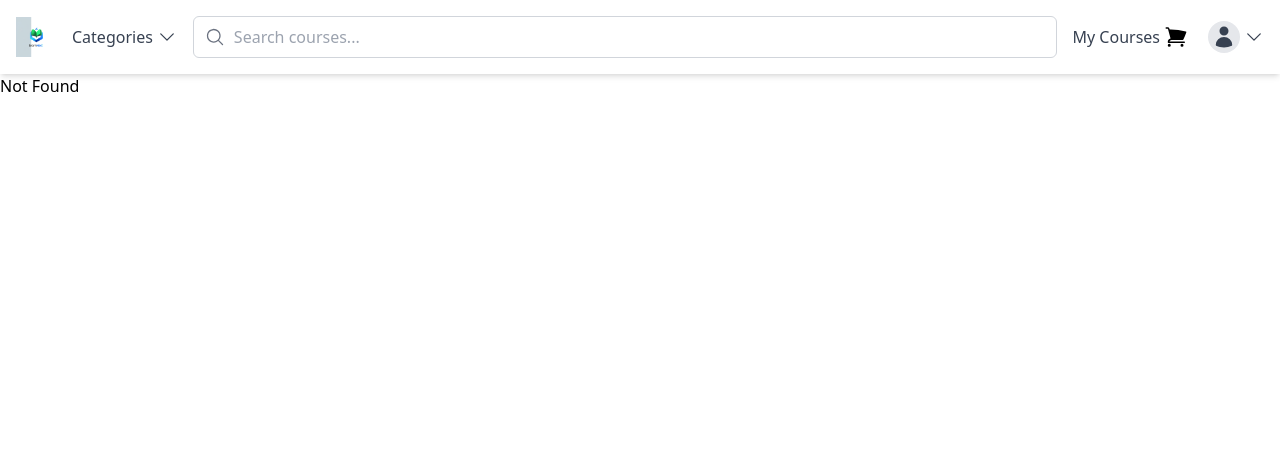
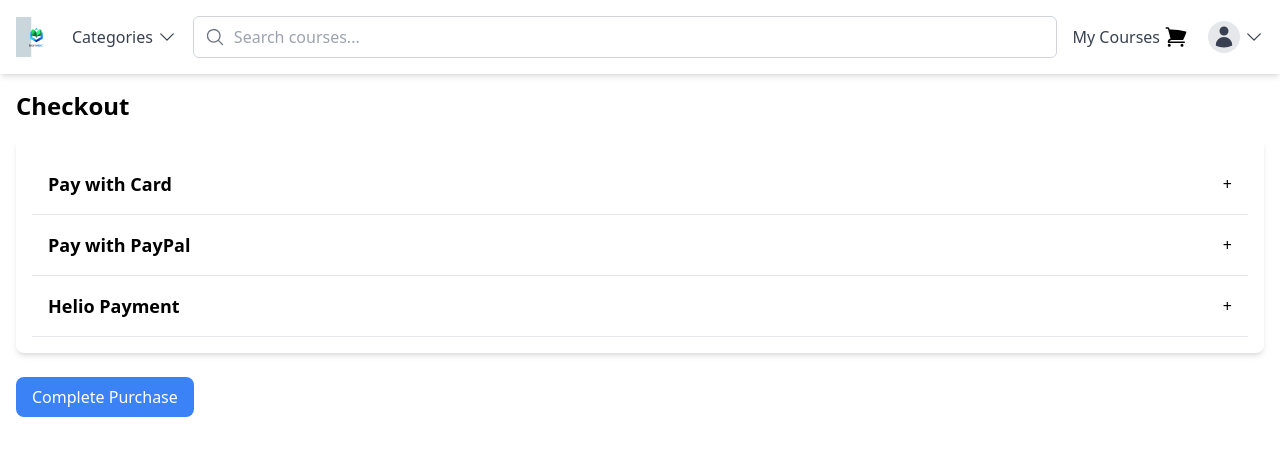
Before and after one commit to kimnovak/online-course-platform, a React (Vite) app: page /checkout in a window 1280 px wide. Before the commit this address had no page. Shown: the top 456 px of the page. Built offline with nearby package versions, Linux system fonts and the light colour scheme.

Commit message:
[feat] Embed Helio widget

```diff
--- a/index.html
+++ b/index.html
@@ -4,7 +4,7 @@
     <meta charset="UTF-8" />
     <link rel="icon" type="image/svg+xml" href="/logo.webp" />
     <meta name="viewport" content="width=device-width, initial-scale=1.0" />
-    <meta http-equiv="Content-Security-Policy" content="script-src 'self'" />
+    <meta http-equiv="Content-Security-Policy" content="script-src 'self' https://embed.hel.io" />
     <meta name="description" content="Best e-learning platform" />
     <title>Courses</title>
   </head>
--- a/package.json
+++ b/package.json
@@ -11,6 +11,7 @@
   },
   "dependencies": {
     "@headlessui/react": "^2.0.4",
+    "@heliofi/checkout-react": "^1.4.0",
     "@heroicons/react": "^2.1.3",
     "@tanstack/react-router": "^1.34.9",
     "react": "^18.2.0",
--- a/src/CartPreview/CartPreview.tsx
+++ b/src/CartPreview/CartPreview.tsx
@@ -1,6 +1,7 @@
 import React from 'react';
 
 import { useCart } from '../useCart';
+import { Link } from '@tanstack/react-router';
 
 export const CartPreview: React.FC = () => {
   const { cart, removeItem, updateItemQuantity, getCartTotal } = useCart();
@@ -57,9 +58,12 @@ export const CartPreview: React.FC = () => {
             <h2 className="text-xl font-semibold">
               Total: ${getCartTotal().toFixed(2)}
             </h2>
-            <button className="bg-blue-500 text-white px-4 py-2 rounded-lg hover:bg-blue-700">
+            <Link
+              to="/checkout"
+              className="bg-blue-500 text-white px-4 py-2 rounded-lg hover:bg-blue-700"
+            >
               Checkout
-            </button>
+            </Link>
           </div>
         </div>
       )}
--- /dev/null
+++ b/src/Checkout/Checkout.tsx
@@ -0,0 +1,99 @@
+import { useState } from 'react';
+import { HelioCheckout } from '@heliofi/checkout-react';
+
+const helioConfig = {
+  paylinkId: '6571e7cd4a2bee8095ee84da',
+  amount: '5.99',
+};
+
+export const CheckoutPage: React.FC = () => {
+  const [openSection, setOpenSection] = useState<string | null>(null);
+
+  const toggleSection = (section: string) => {
+    setOpenSection(openSection === section ? null : section);
+  };
+
+  return (
+    <div className="container mx-auto p-4">
+      <h1 className="text-2xl font-bold mb-4">Checkout</h1>
+      <div className="bg-white shadow-md rounded-lg p-4">
+        <div>
+          <button
+            onClick={() => toggleSection('card')}
+            className="w-full text-left focus:outline-none"
+          >
+            <div className="flex justify-between items-center p-4 border-b">
+              <h2 className="text-lg font-semibold">Pay with Card</h2>
+              <span>{openSection === 'card' ? '-' : '+'}</span>
+            </div>
+          </button>
+          {openSection === 'card' && (
+            <div className="p-4">
+              <label className="block mb-2">
+                <span className="text-gray-700">Card Number</span>
+                <input
+                  type="text"
+                  className="block w-full mt-1 border-gray-300 rounded-md shadow-sm"
+                />
+              </label>
+              <label className="block mb-2">
+                <span className="text-gray-700">Expiry Date</span>
+                <input
+                  type="text"
+                  className="block w-full mt-1 border-gray-300 rounded-md shadow-sm"
+                />
+              </label>
+              <label className="block mb-2">
+                <span className="text-gray-700">CVC</span>
+                <input
+                  type="text"
+                  className="block w-full mt-1 border-gray-300 rounded-md shadow-sm"
+                />
+              </label>
+            </div>
+          )}
+        </div>
+        <div>
+          <button
+            onClick={() => toggleSection('paypal')}
+            className="w-full text-left focus:outline-none"
+          >
+            <div className="flex justify-between items-center p-4 border-b">
+              <h2 className="text-lg font-semibold">Pay with PayPal</h2>
+              <span>{openSection === 'paypal' ? '-' : '+'}</span>
+            </div>
+          </button>
+          {openSection === 'paypal' && (
+            <div className="p-4">
+              <p className="text-gray-700">
+                You will be redirected to PayPal to complete the payment.
+              </p>
+            </div>
+          )}
+        </div>
+        <div>
+          <button
+            onClick={() => toggleSection('custom')}
+            className="w-full text-left focus:outline-none"
+          >
+            <div className="flex justify-between items-center p-4 border-b">
+              <h2 className="text-lg font-semibold">Helio Payment</h2>
+              <span>{openSection === 'custom' ? '-' : '+'}</span>
+            </div>
+          </button>
+          {openSection === 'custom' && (
+            <div className="p-4">
+              <label className="block mb-2">
+                <span className="text-gray-700">Pay with Crypto via Helio</span>
+                <HelioCheckout config={helioConfig} />;
+              </label>
+            </div>
+          )}
+        </div>
+      </div>
+      <button className="mt-6 bg-blue-500 text-white px-4 py-2 rounded-lg hover:bg-blue-700">
+        Complete Purchase
+      </button>
+    </div>
+  );
+};
--- a/src/routeTree.gen.ts
+++ b/src/routeTree.gen.ts
@@ -11,11 +11,17 @@
 // Import Routes
 
 import { Route as rootRoute } from './routes/__root'
+import { Route as CheckoutImport } from './routes/checkout'
 import { Route as CartImport } from './routes/cart'
 import { Route as AboutImport } from './routes/about'
 import { Route as IndexImport } from './routes/index'
 
 // Create/Update Routes
+
+const CheckoutRoute = CheckoutImport.update({
+  path: '/checkout',
+  getParentRoute: () => rootRoute,
+} as any)
 
 const CartRoute = CartImport.update({
   path: '/cart',
@@ -57,6 +63,13 @@ declare module '@tanstack/react-router' {
       preLoaderRoute: typeof CartImport
       parentRoute: typeof rootRoute
     }
+    '/checkout': {
+      id: '/checkout'
+      path: '/checkout'
+      fullPath: '/checkout'
+      preLoaderRoute: typeof CheckoutImport
+      parentRoute: typeof rootRoute
+    }
   }
 }
 
@@ -66,6 +79,7 @@ export const routeTree = rootRoute.addChildren({
   IndexRoute,
   AboutRoute,
   CartRoute,
+  CheckoutRoute,
 })
 
 /* prettier-ignore-end */
@@ -78,7 +92,8 @@ export const routeTree = rootRoute.addChildren({
       "children": [
         "/",
         "/about",
-        "/cart"
+        "/cart",
+        "/checkout"
       ]
     },
     "/": {
@@ -89,6 +104,9 @@ export const routeTree = rootRoute.addChildren({
     },
     "/cart": {
       "filePath": "cart.tsx"
+    },
+    "/checkout": {
+      "filePath": "checkout.tsx"
     }
   }
 }
--- /dev/null
+++ b/src/routes/checkout.tsx
@@ -0,0 +1,6 @@
+import { createFileRoute } from '@tanstack/react-router'
+import { CheckoutPage } from '../Checkout/Checkout'
+
+export const Route = createFileRoute('/checkout')({
+  component: () => <CheckoutPage />
+})
```
Also changed, not shown: 1 other file (tests, documents, lock files or other folders).
